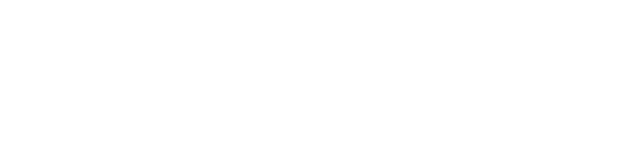
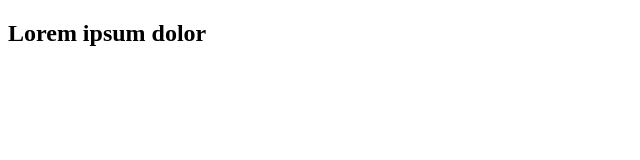
Before and after one commit to AzatBaisynov/metalabs-gr-2, a plain HTML site: page index.html in a window 1280 px wide. Shown: the whole page, without its empty margins (0-640 px from the left). Drawn offline with Linux system fonts and the light colour scheme.

Commit message:
header/title

```diff
--- a/index.html
+++ b/index.html
@@ -7,7 +7,7 @@
 </head>
 <body>
     <header class="header">
-
+        <h2>Lorem ipsum dolor</h2>
     </header>
     <section class="about">
 
```
